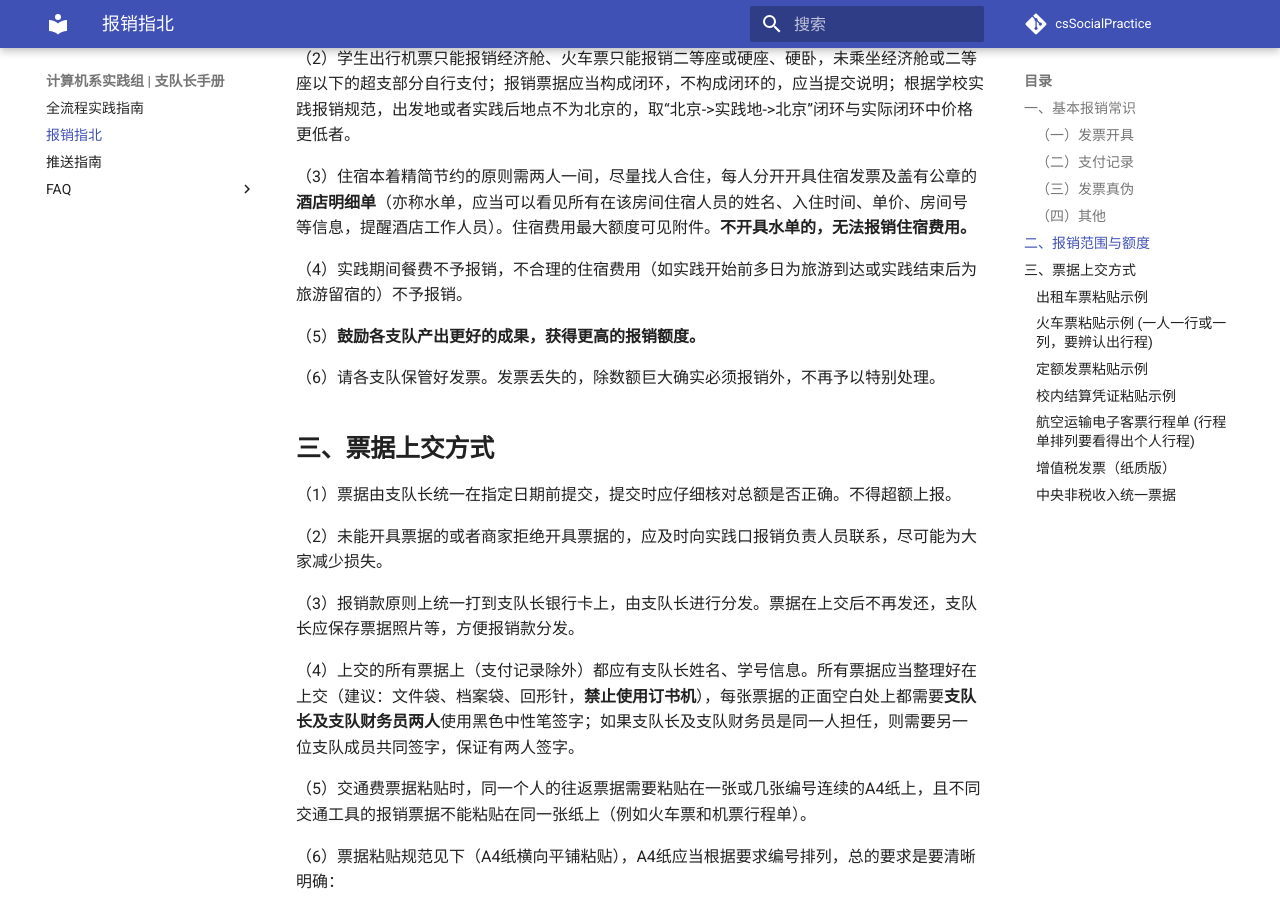
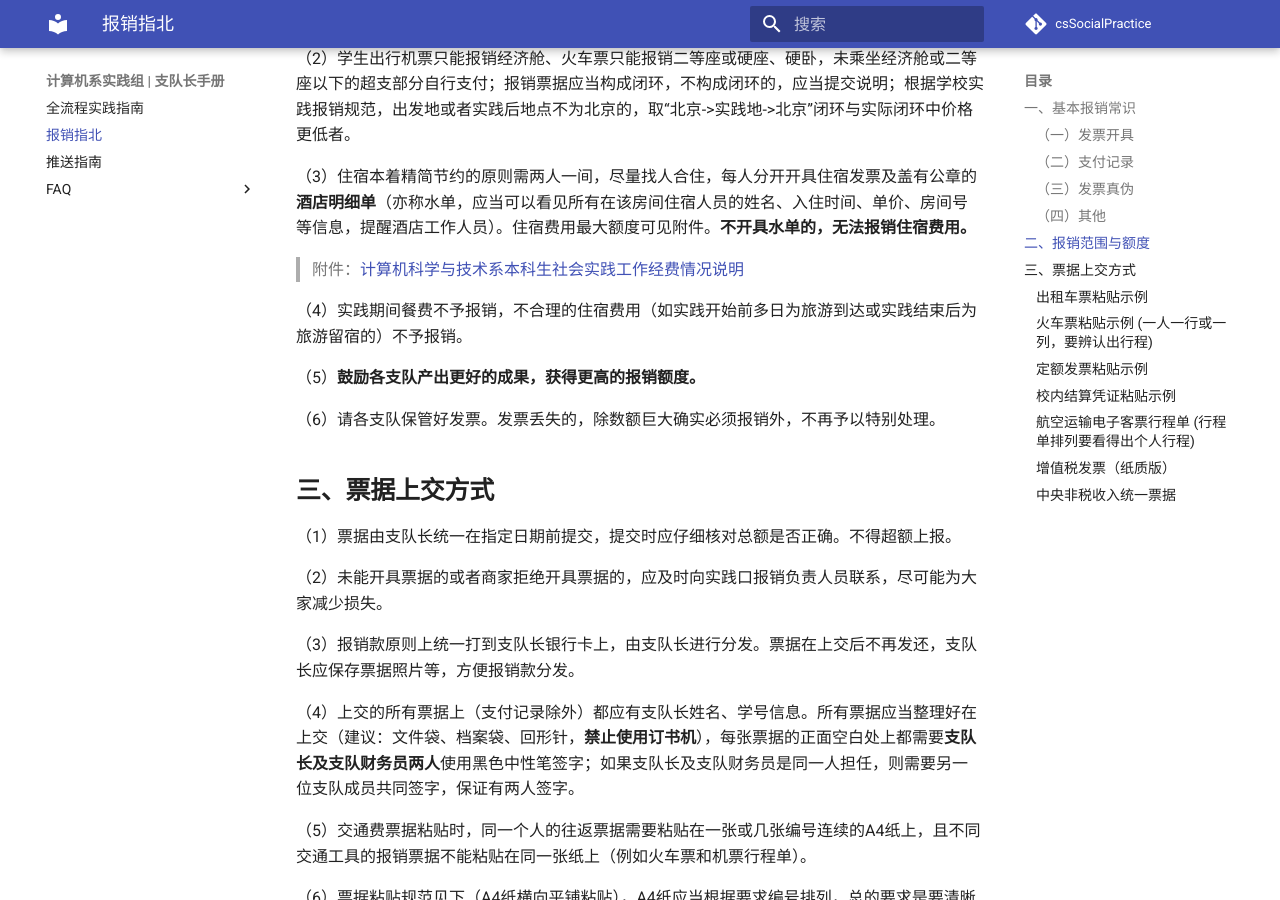
Before and after one commit to wang-yk-never/csSocialPractice, an MkDocs documentation site: the page built from docs/报销指北.md, in a window 1280 px wide and 900 px high, scrolled down 1927 px. Built offline with MkDocs 1.6.1 and Material for MkDocs 9.7.7, drawn with Linux system fonts in a browser that asks for light colours; comment, search, counter and statistics services are not loaded.

Commit message:
增加附件

```diff
--- a/docs/报销指北.md
+++ b/docs/报销指北.md
@@ -65,6 +65,8 @@
 
 （3）住宿本着精简节约的原则需两人一间，尽量找人合住，每人分开开具住宿发票及盖有公章的**酒店明细单**（亦称水单，应当可以看见所有在该房间住宿人员的姓名、入住时间、单价、房间号等信息，提醒酒店工作人员）。住宿费用最大额度可见附件。**不开具水单的，无法报销住宿费用。**
 
+> 附件：[计算机科学与技术系本科生社会实践工作经费情况说明](https://cloud.tsinghua.edu.cn/f/b6814c4cc8bf4eac91e5/)
+
 （4）实践期间餐费不予报销，不合理的住宿费用（如实践开始前多日为旅游到达或实践结束后为旅游留宿的）不予报销。
 
 （5）**鼓励各支队产出更好的成果，获得更高的报销额度。**
```
